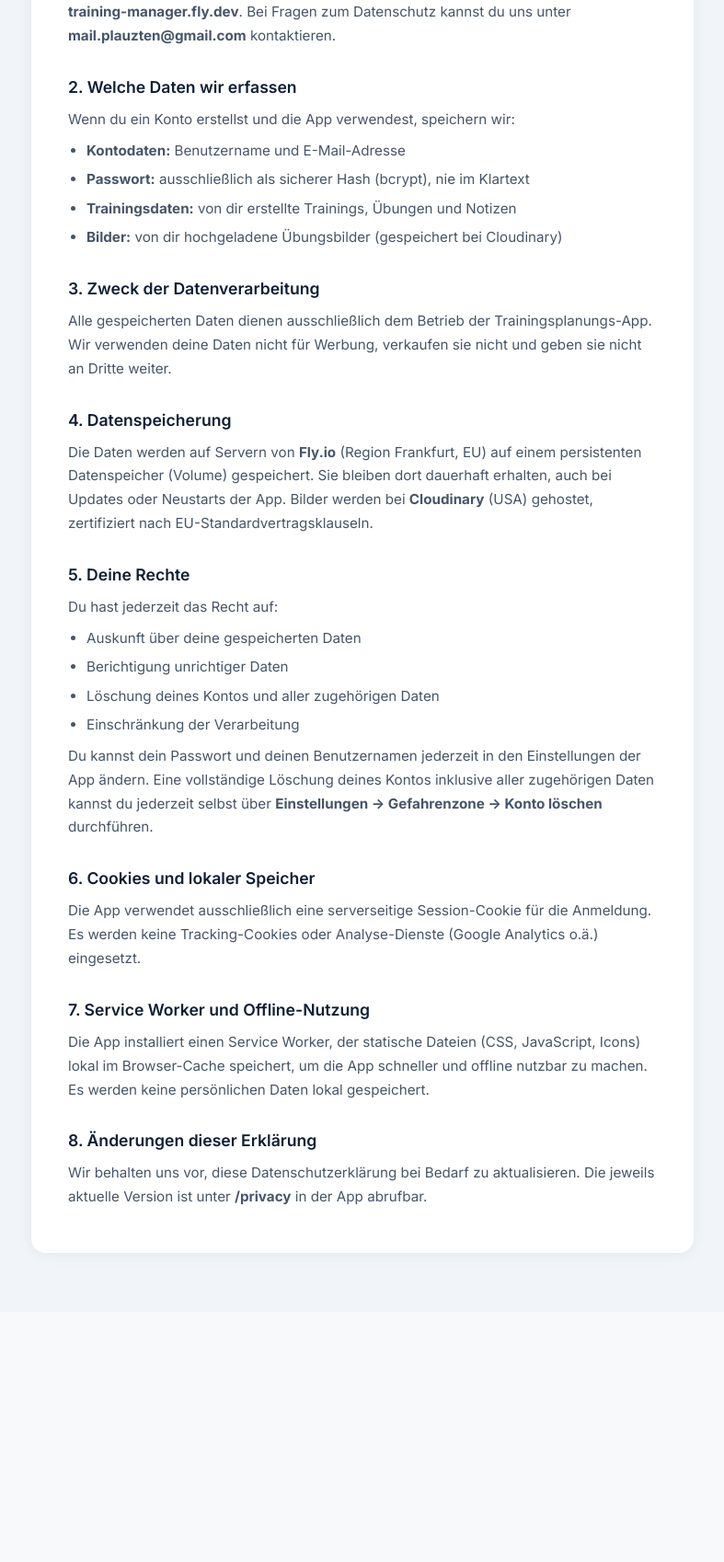
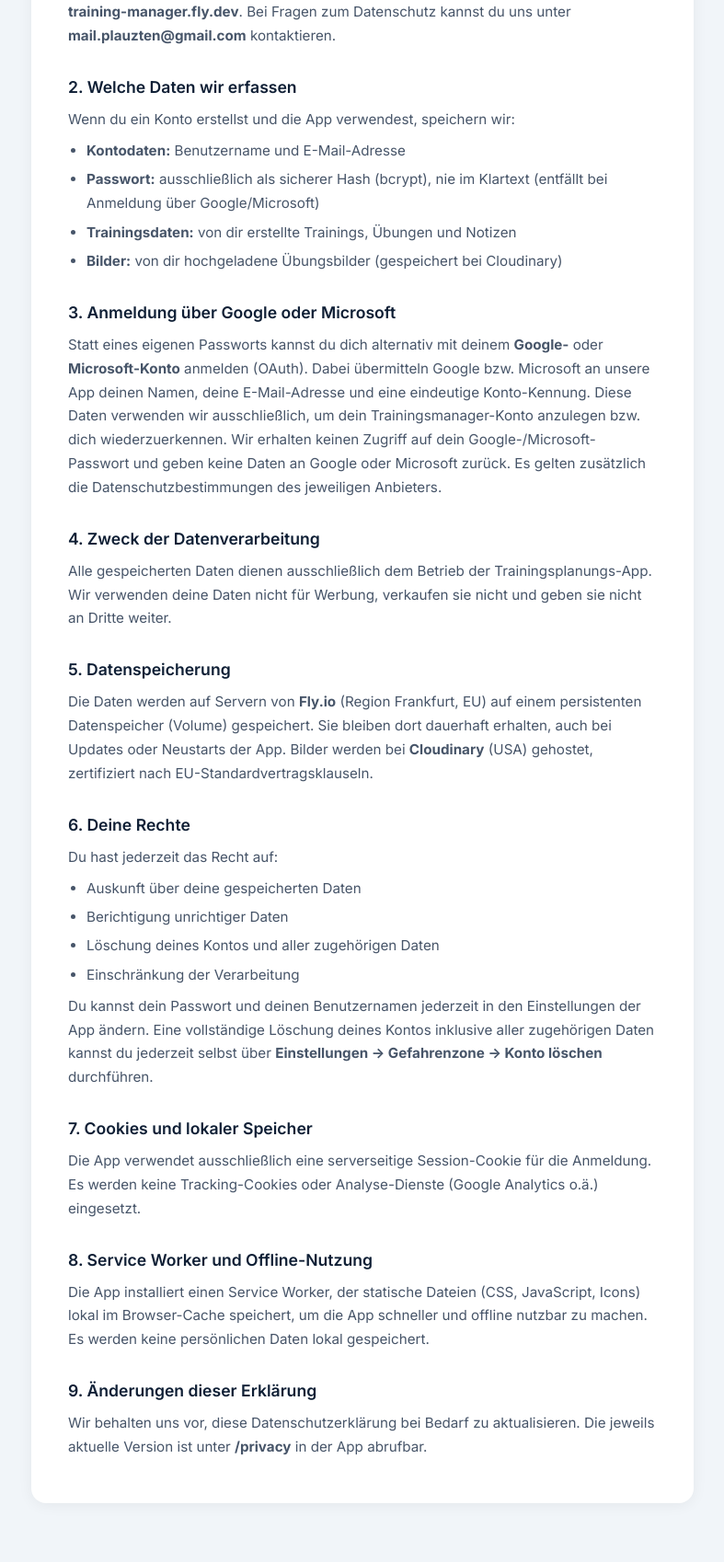
Before and after one commit to plauzten-dev/training-manager, a Flask app: page /privacy in a window 1280 px wide. Shown: the part 354-2052 px from the top of the page at 92% size, without its empty margins (246-1033 px from the left). Before the commit the page ends 1720 px from the top, so only its background shows below. Run offline with Flask 3, Linux system fonts and the light colour scheme.

Commit message:
B.0.58: Testaccount-Login entfernt, Datenschutz um OAuth-Hinweis ergänzt

```diff
--- a/app.py
+++ b/app.py
@@ -496,23 +496,6 @@ def login():
 def logout():
     session.clear()
     return jsonify({'message': 'Abgemeldet'})
-
-
-# TODO: VOR RELEASE ENTFERNEN
-@app.route('/api/auth/test-login', methods=['POST'])
-def test_login():
-    conn = get_db()
-    user = conn.execute('SELECT * FROM users WHERE username = ?', ('TEST',)).fetchone()
-    if not user:
-        conn.execute('INSERT INTO users (username, email, password_hash) VALUES (?, ?, ?)',
-                     ('TEST', 'test@test.de', hash_password('test1234')))
-        conn.commit()
-        user = conn.execute('SELECT * FROM users WHERE username = ?', ('TEST',)).fetchone()
-    conn.close()
-    session['user_id'] = user['id']
-    session['username'] = user['username']
-    session['user_role'] = 'trainer'
-    return jsonify({'message': 'Testaccount eingeloggt'})
 
 
 @app.route('/api/auth/change-password', methods=['PUT'])
--- a/static/css/style.css
+++ b/static/css/style.css
@@ -379,18 +379,6 @@ textarea { resize: vertical; min-height: 90px; }
   display: flex; align-items: center; gap: 4px;
   color: var(--success); font-weight: 600; font-size: 0.75rem;
 }
-
-/* TODO: VOR RELEASE ENTFERNEN */
-.btn-test-login {
-  display: flex; align-items: center; justify-content: center; gap: 8px;
-  width: 100%; padding: 11px 16px; margin-bottom: 20px;
-  background: #fefce8; border: 1.5px dashed #ca8a04;
-  border-radius: 10px; color: #92400e;
-  font-size: 0.875rem; font-weight: 600; cursor: pointer;
-  transition: background 0.15s;
-}
-.btn-test-login:hover { background: #fef9c3; }
-.btn-test-login:disabled { opacity: 0.6; cursor: not-allowed; }
 
 /* OAuth – Angemeldet-Hinweis in Einstellungen */
 .oauth-login-info {
--- a/templates/privacy.html
+++ b/templates/privacy.html
@@ -118,16 +118,28 @@
       <p>Wenn du ein Konto erstellst und die App verwendest, speichern wir:</p>
       <ul>
         <li><strong>Kontodaten:</strong> Benutzername und E-Mail-Adresse</li>
-        <li><strong>Passwort:</strong> ausschließlich als sicherer Hash (bcrypt), nie im Klartext</li>
+        <li><strong>Passwort:</strong> ausschließlich als sicherer Hash (bcrypt), nie im Klartext (entfällt bei Anmeldung über Google/Microsoft)</li>
         <li><strong>Trainingsdaten:</strong> von dir erstellte Trainings, Übungen und Notizen</li>
         <li><strong>Bilder:</strong> von dir hochgeladene Übungsbilder (gespeichert bei Cloudinary)</li>
       </ul>
 
-      <h2>3. Zweck der Datenverarbeitung</h2>
+      <h2>3. Anmeldung über Google oder Microsoft</h2>
+      <p>
+        Statt eines eigenen Passworts kannst du dich alternativ mit deinem
+        <strong>Google-</strong> oder <strong>Microsoft-Konto</strong> anmelden (OAuth).
+        Dabei übermitteln Google bzw. Microsoft an unsere App deinen Namen,
+        deine E-Mail-Adresse und eine eindeutige Konto-Kennung. Diese Daten verwenden
+        wir ausschließlich, um dein Trainingsmanager-Konto anzulegen bzw. dich
+        wiederzuerkennen. Wir erhalten keinen Zugriff auf dein Google-/Microsoft-Passwort
+        und geben keine Daten an Google oder Microsoft zurück. Es gelten zusätzlich die
+        Datenschutzbestimmungen des jeweiligen Anbieters.
+      </p>
+
+      <h2>4. Zweck der Datenverarbeitung</h2>
       <p>Alle gespeicherten Daten dienen ausschließlich dem Betrieb der Trainingsplanungs-App.
       Wir verwenden deine Daten nicht für Werbung, verkaufen sie nicht und geben sie nicht an Dritte weiter.</p>
 
-      <h2>4. Datenspeicherung</h2>
+      <h2>5. Datenspeicherung</h2>
       <p>
         Die Daten werden auf Servern von <strong>Fly.io</strong> (Region Frankfurt, EU) auf
         einem persistenten Datenspeicher (Volume) gespeichert. Sie bleiben dort dauerhaft
@@ -136,7 +148,7 @@
         EU-Standardvertragsklauseln.
       </p>
 
-      <h2>5. Deine Rechte</h2>
+      <h2>6. Deine Rechte</h2>
       <p>Du hast jederzeit das Recht auf:</p>
       <ul>
         <li>Auskunft über deine gespeicherten Daten</li>
@@ -151,20 +163,20 @@
         <strong>Einstellungen → Gefahrenzone → Konto löschen</strong> durchführen.
       </p>
 
-      <h2>6. Cookies und lokaler Speicher</h2>
+      <h2>7. Cookies und lokaler Speicher</h2>
       <p>
         Die App verwendet ausschließlich eine serverseitige Session-Cookie für die Anmeldung.
         Es werden keine Tracking-Cookies oder Analyse-Dienste (Google Analytics o.ä.) eingesetzt.
       </p>
 
-      <h2>7. Service Worker und Offline-Nutzung</h2>
+      <h2>8. Service Worker und Offline-Nutzung</h2>
       <p>
         Die App installiert einen Service Worker, der statische Dateien (CSS, JavaScript, Icons)
         lokal im Browser-Cache speichert, um die App schneller und offline nutzbar zu machen.
         Es werden keine persönlichen Daten lokal gespeichert.
       </p>
 
-      <h2>8. Änderungen dieser Erklärung</h2>
+      <h2>9. Änderungen dieser Erklärung</h2>
       <p>
         Wir behalten uns vor, diese Datenschutzerklärung bei Bedarf zu aktualisieren.
         Die jeweils aktuelle Version ist unter <strong>/privacy</strong> in der App abrufbar.
```
Also changed, not shown: templates/login.html (+1 -20 lines).
